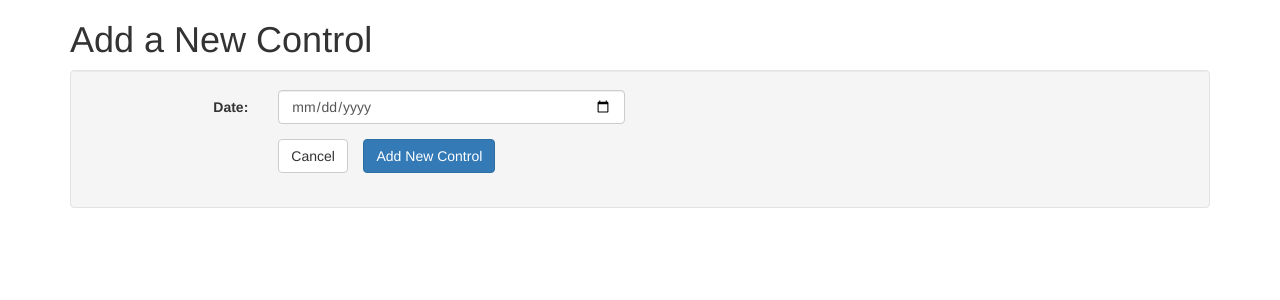
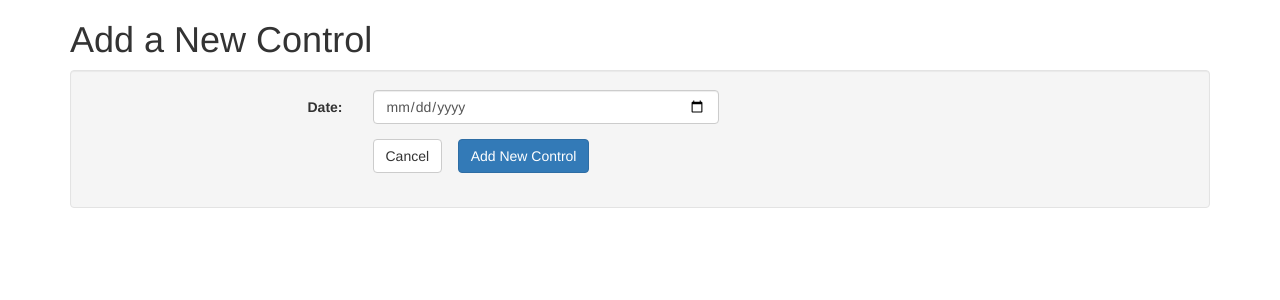
Before and after one commit to pahumadad/weight-control, a Flask app: template wcontrol/src/templates/add.html in a window 1280 px wide. Shown: the part 52-352 px from the top of the page. Run offline with Flask 2, Linux system fonts and the light colour scheme; the template is opened without the code that fills it: values that come from a table or form of the project are taken from there, others are empty; parts of the project's set-up code (start-up, migrations or seed data) failed here and were passed over; some libraries are stand-ins or nearby versions.

Commit message:
Update format of the web page

```diff
--- a/wcontrol/src/templates/add.html
+++ b/wcontrol/src/templates/add.html
@@ -8,7 +8,7 @@
         <form class="form-horizontal" action="" method="post" name="add">
             {{ form.hidden_tag() }}
             <div class="form-group{% if form.date.errors %} error{% endif %}">
-                <label class="control-label col-sm-2" for="date">Date:</label>
+                <label class="control-label col-sm-3" for="date">Date:</label>
                 <div class="col-sm-4">
                     {{ form.date(maxlength=64, class="form-control", type="date", required=form.date.flags.required) }}
                     {% for error in form.date.errors %}
@@ -18,7 +18,7 @@
             </div>
             {% for m in form.measurements %}
                 <div class="form-group{% if m.form.value.errors %} error{% endif %}">
-                    <label class="control-label col-sm-2" for="date">{{ m.form.value.label }}:</label>
+                    <label class="control-label col-sm-3" for="date">{{ m.form.value.label }}:</label>
                     <div class="col-sm-4">
                         {{ m.form.value(maxlength=64, class="form-control", type="decimal", required=m.form.value.flags.required) }}
                         {% for error in m.form.value.errors %}
@@ -28,8 +28,8 @@
                 </div>
             {% endfor %}
             <div class="form-group">
-                <div class="col-sm-offset-2 col-sm-4">
-                    <a href="{{ url_for('index') }}" name="cancel" class="btn btn-default">Cancel</a>&nbsp&nbsp&nbsp
+                <div class="col-sm-offset-3 col-sm-4">
+                    <a href="{{ url_for('index') }}" name="cancel" class="btn btn-default">Cancel</a>&nbsp;&nbsp;&nbsp;
                     <input class="btn btn-primary" type="submit" value="Add New Control">
                 </div>
             </div>
--- a/wcontrol/src/templates/edit_control.html
+++ b/wcontrol/src/templates/edit_control.html
@@ -8,7 +8,7 @@
         <form class="form-horizontal" action="" method="post" name="control_remove">
             {{ form.hidden_tag() }}
             <div class="form-group{% if form.date.errors %} error{% endif %}">
-                <label class="control-label col-sm-2" for="date">Date:</label>
+                <label class="control-label col-sm-3" for="date">Date:</label>
                 <div class="col-sm-4">
                     {{ form.date(maxlength=64, class="form-control", type="date", id="disabledInput", disabled=True) }}
                     {% for error in form.date.errors %}
@@ -18,7 +18,7 @@
             </div>
             {% for m in form.measurements %}
                 <div class="form-group{% if m.form.value.errors %} error{% endif %}">
-                    <label class="control-label col-sm-2" for="date">{{ m.form.value.label }}:</label>
+                    <label class="control-label col-sm-3" for="date">{{ m.form.value.label }}:</label>
                     <div class="col-sm-4">
                         {{ m.form.value(maxlength=64, class="form-control", type="decimal", required=m.form.value.flags.required) }}
                         {% for error in m.form.value.errors %}
@@ -28,7 +28,7 @@
                 </div>
             {% endfor %}
             <div class="form-group">
-                <div class="col-sm-offset-2 col-sm-4">
+                <div class="col-sm-offset-3 col-sm-4">
                     <a href="{{ url_for('controls', nickname=g.user.nickname) }}" name="cancel" class="btn btn-default">Cancel</a>&nbsp;&nbsp;&nbsp;
                     <input class="btn btn-primary" type="submit" value="Save">
                 </div>
```
